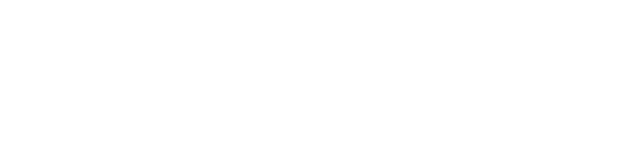
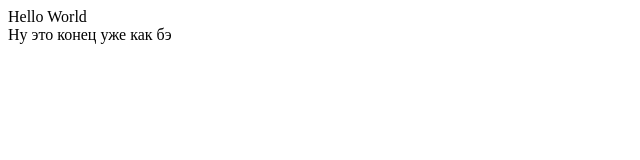
Before and after one commit to te-sam/learn, a plain HTML site: page index.html in a window 1280 px wide. Shown: the whole page, without its empty margins (0-640 px from the left). Drawn offline with Linux system fonts and the light colour scheme.

Commit message:
footer added

```diff
--- a/index.html
+++ b/index.html
@@ -7,6 +7,7 @@
     <title>Document</title>
 </head>
 <body>
-
+    Hello World
+    <footer>Ну это конец уже как бэ</footer>
 </body>
 </html>
```
